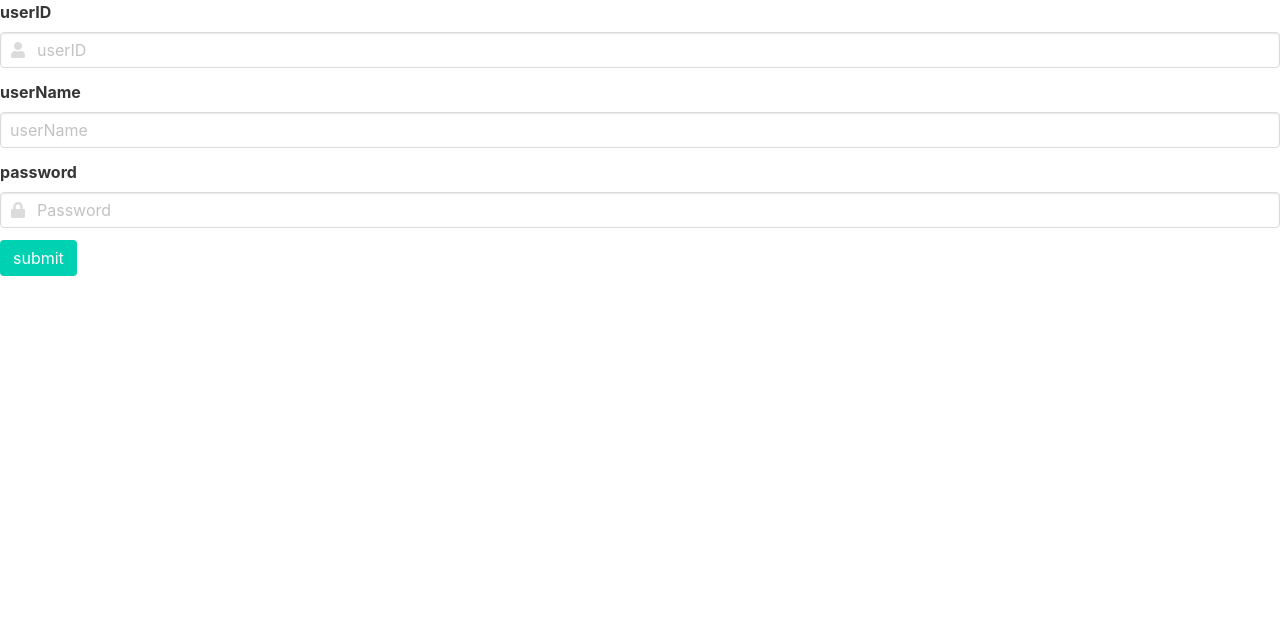
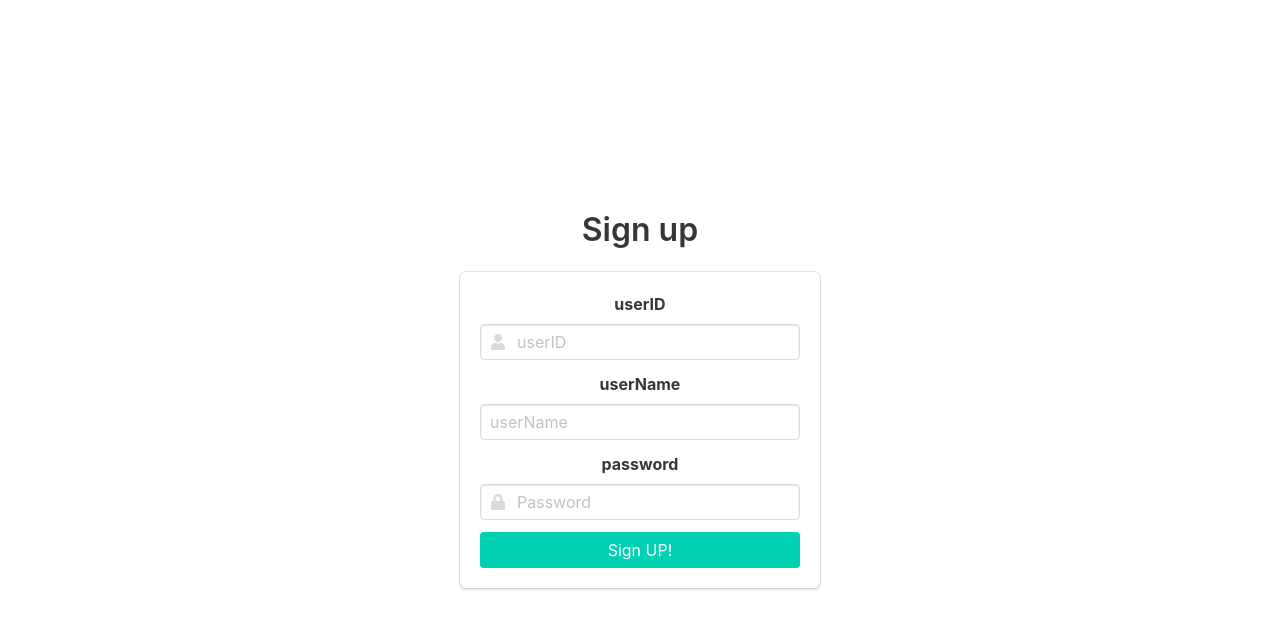
Before and after one commit to rain825/membershipSite, a plain HTML site: page template/signup.html in a window 1280 px wide. Drawn offline with nearby package versions, Linux system fonts and the light colour scheme.

Commit message:
Apply CSS framework bulma.

```diff
--- a/template/signup.html
+++ b/template/signup.html
@@ -8,6 +8,12 @@
           integrity="sha384-mzrmE5qonljUremFsqc01SB46JvROS7bZs3IO2EmfFsd15uHvIt+Y8vEf7N7fWAU" crossorigin="anonymous">
 </head>
 <body>
+<section class="hero is-fullheight">
+    <div class="hero-body">
+        <div class="container has-text-centered">
+            <div class="column is-4 is-offset-4">
+                <h1 class="title">Sign up</h1>
+                <div class="box">
                     <form action="/signup" method="post">
                         <div class="field">
                             <label class="label">userID</label>
@@ -35,8 +41,13 @@
                         </div>
 
                         <div class="control">
-        <input class="button is-primary" type="submit" value="submit">
+                            <input class="button is-primary is-fullwidth" type="submit" value="Sign UP!">
                         </div>
                     </form>
+                </div>
+            </div>
+        </div>
+    </div>
+</section>
 </body>
 </html>
```
Also changed, not shown: template/login.html (+12 -1 lines). Lines whose indentation alone changed are shown as unchanged.
